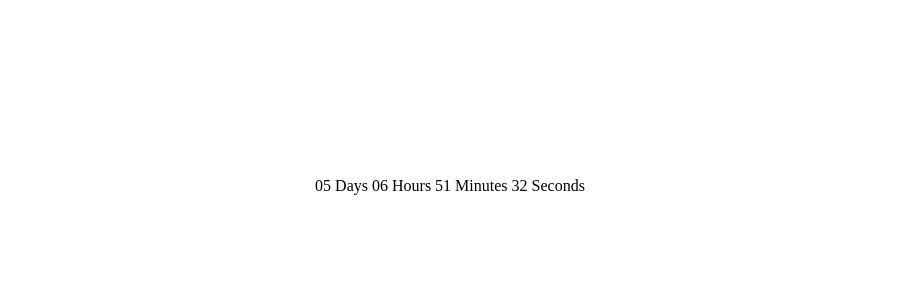
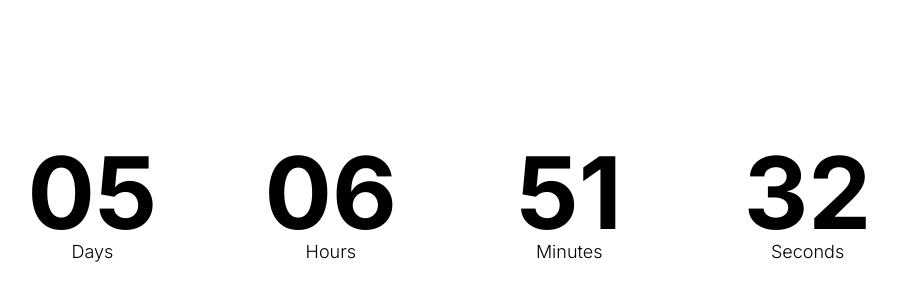
Before and after one commit to taevel02/happy-iu-day-front, a React app: page / in a window 1280 px wide. Shown: the part 158-458 px from the top of the page, without its empty margins (190-1087 px from the left). Built offline with nearby package versions, Linux system fonts and the light colour scheme.

Commit message:
feat: styling countdown

```diff
--- a/public/index.html
+++ b/public/index.html
@@ -6,6 +6,9 @@
   <meta http-equiv="X-UA-Compatible" content="IE=edge">
   <meta name="viewport" content="width=device-width, initial-scale=1.0">
   <title>IU Special Days</title>
+
+  <link rel="preconnect" href="https://fonts.gstatic.com">
+  <link href="https://fonts.googleapis.com/css2?family=Inter:wght@300;400;700&display=swap" rel="stylesheet">
 </head>
 
 <body>
--- a/src/components/Countdown.jsx
+++ b/src/components/Countdown.jsx
@@ -1,6 +1,36 @@
+import styled from '@emotion/styled';
 import React, { useEffect, useState } from 'react';
 
 import SpecialStage from './SpecialStage';
+
+const Content = styled.div`
+	display: flex;
+	justify-content: center;
+	margin: 1rem;
+`;
+
+const Wrapper = styled.div`
+	display: flex;
+	flex-direction: column;
+	width: 200px;
+	font-family: 'Inter', sans-serif;
+
+	:not(:last-child) {
+		margin-right: 2.4rem;
+	}
+`;
+
+const Number = styled.span`
+	color: #000;
+	font-size: 100px;
+	font-weight: 700;
+`;
+
+const Text = styled.span`
+	color: #000;
+	font-size: 18px;
+	font-weight: 300;
+`;
 
 function Countdown(props) {
 	const calculateTimeLeft = () => {
@@ -35,13 +65,22 @@ function Countdown(props) {
 
 	Object.keys(timeLeft).forEach((interval) => {
 		timerComponents.push(
-			<span key={interval}>
-				{timeLeft[interval]} {interval}{' '}
-			</span>
+			<Wrapper key={interval}>
+				<Number>{timeLeft[interval]}</Number>
+				<Text>{interval}</Text>
+			</Wrapper>
 		);
 	});
 
-	return <>{timerComponents.length ? timerComponents : <SpecialStage />}</>;
+	return (
+		<>
+			{timerComponents.length ? (
+				<Content>{timerComponents}</Content>
+			) : (
+				<SpecialStage />
+			)}
+		</>
+	);
 }
 
 export default Countdown;
```
